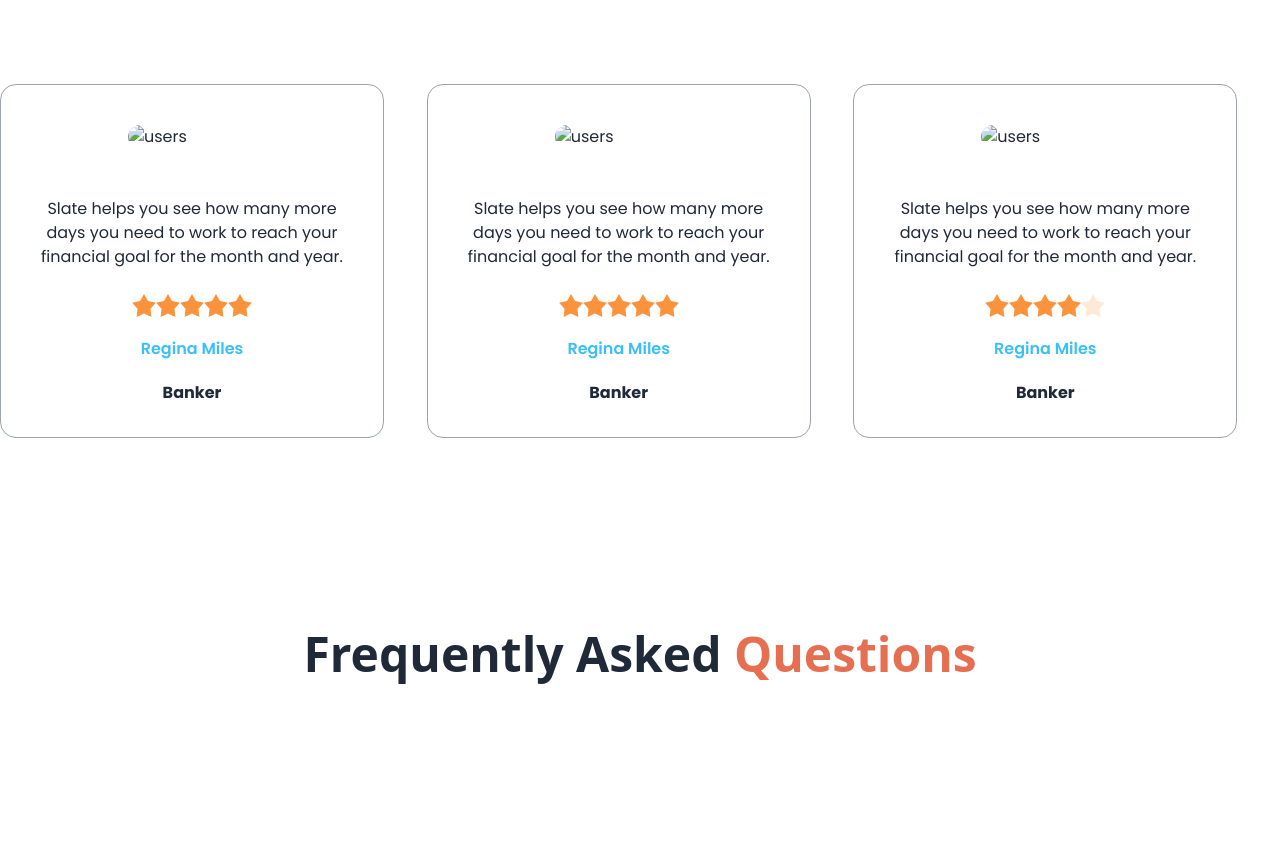
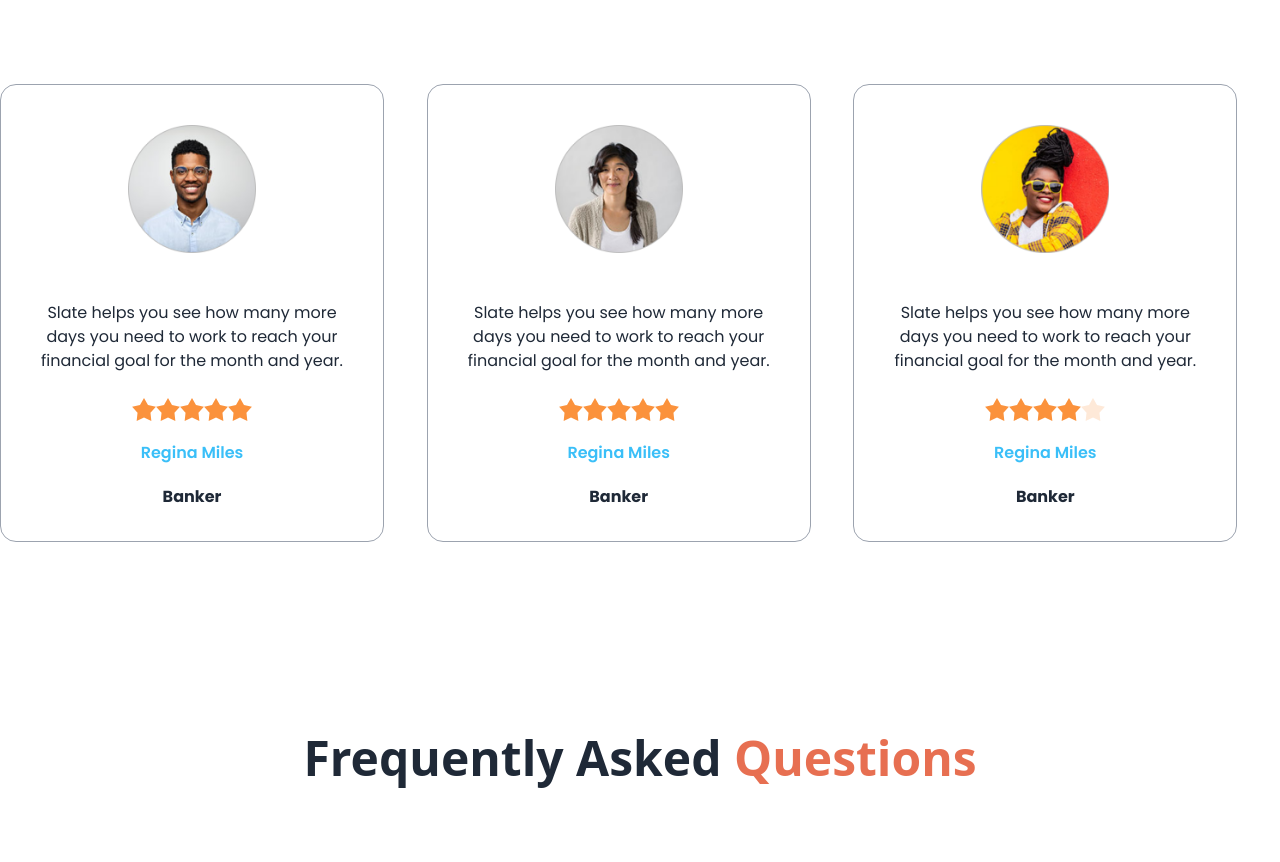
Before and after one commit to devamrh/Biker-Zone-With-Daisy-UI, a plain HTML site: page index.html in a window 1280 px wide. Shown: the part 1570-2432 px from the top of the page. Drawn offline with nearby package versions, Linux system fonts and the light colour scheme; the site is published under a folder, as on GitHub Pages, so addresses that start at the root find nothing.

Commit message:
images issues fixed

```diff
--- a/index.html
+++ b/index.html
@@ -279,7 +279,7 @@
           <!-- first card -->
           <div class="card w-96 bg-base-100 border border-gray-400 my-24 ">
             <figure class="px-10 pt-10">
-              <img src="/images/others/user-1.png" alt="users" class="rounded-xl w-32" />
+              <img src="images/others/user-1.png" alt="users" class="rounded-xl w-32" />
             </figure>
             <div class="card-body items-center text-center">
 
@@ -303,7 +303,7 @@
           <!-- second card -->
           <div class="card w-96 bg-base-100 border border-gray-400 my-24 ">
             <figure class="px-10 pt-10">
-              <img src="/images/others/user-2.png" alt="users" class="rounded-xl w-32" />
+              <img src="images/others/user-2.png" alt="users" class="rounded-xl w-32" />
             </figure>
             <div class="card-body items-center text-center">
 
@@ -327,7 +327,7 @@
           <!-- third card -->
           <div class="card w-96 bg-base-100 border border-gray-400 my-24 ">
             <figure class="px-10 pt-10">
-              <img src="/images/others/user-3.png" alt="users" class="rounded-xl w-32" />
+              <img src="images/others/user-3.png" alt="users" class="rounded-xl w-32" />
             </figure>
             <div class="card-body items-center text-center">
 
```
